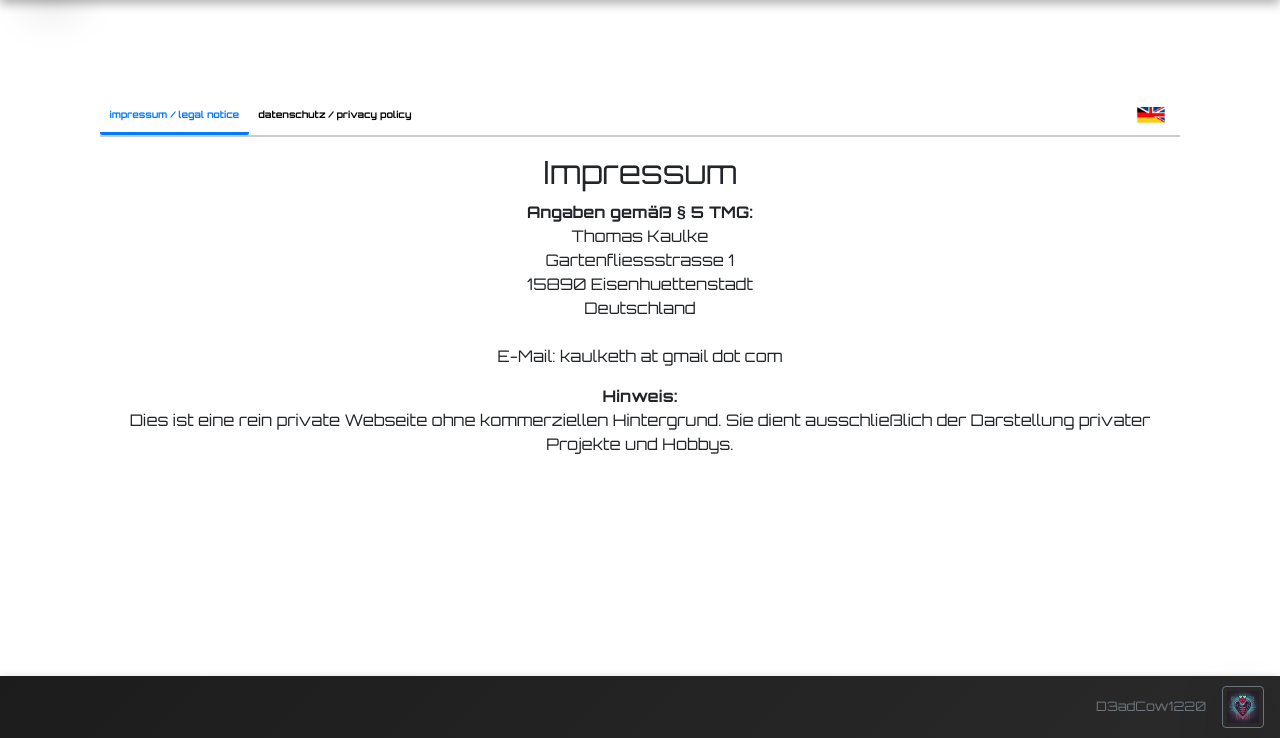
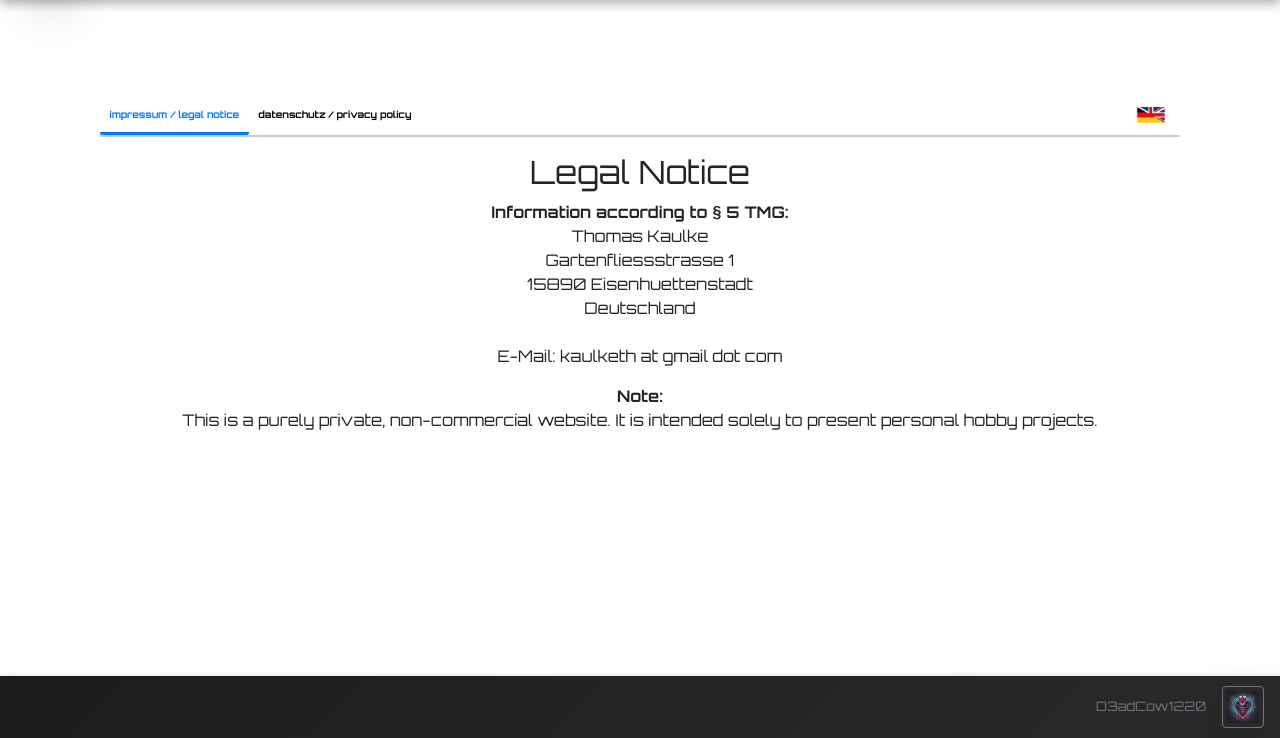
Before and after one commit to kaulketh/KobraPiV2, a Flask app: page /kobra/privacy in a window 1280 px wide. Shown: the part 62-800 px from the top of the page. Run offline with Flask 3, Linux system fonts and the light colour scheme; data that the repository does not hold is empty; parts of the project's set-up code (start-up, migrations or seed data) failed here and were passed over; some libraries are stand-ins or nearby versions.

Commit message:
Set active language tabs to English in impressum and privacy sections

```diff
--- a/www/templates/includes/contents/privacy.htm
+++ b/www/templates/includes/contents/privacy.htm
@@ -13,7 +13,7 @@
 
 <!-- IMPRESSUM -->
 <div id="impressum" class="tab-content active">
-    <div class="lang-de active" lang="de">
+    <div class="lang-de" lang="de">
         <h2>Impressum</h2>
         <p><strong>Angaben gemäß § 5 TMG:</strong><br>
             {% include 'includes/contents/address.htm' %}
@@ -24,7 +24,7 @@
             Hobbys.
         </p>
     </div>
-    <div class="lang-en" lang="en">
+    <div class="lang-en active" lang="en">
         <h2>Legal Notice</h2>
         <p><strong>Information according to § 5 TMG:</strong><br>
             {% include 'includes/contents/address.htm' %}
@@ -38,7 +38,7 @@
 
 <!-- DATENSCHUTZ -->
 <div id="datenschutz" class="tab-content">
-    <div class="lang-de active" lang="de">
+    <div class="lang-de" lang="de">
         <h2>Datenschutzerklärung</h2>
         <p><strong>1. Allgemeine Hinweise</strong><br>
             Diese Website dient ausschließlich privaten und nicht-kommerziellen
@@ -71,7 +71,7 @@
         </p>
 
     </div>
-    <div class="lang-en" lang="en">
+    <div class="lang-en active" lang="en">
         <h2>Privacy Policy</h2>
         <p><strong>1. General Information</strong><br>
             This website is for private, non-commercial use only. No personal
```
